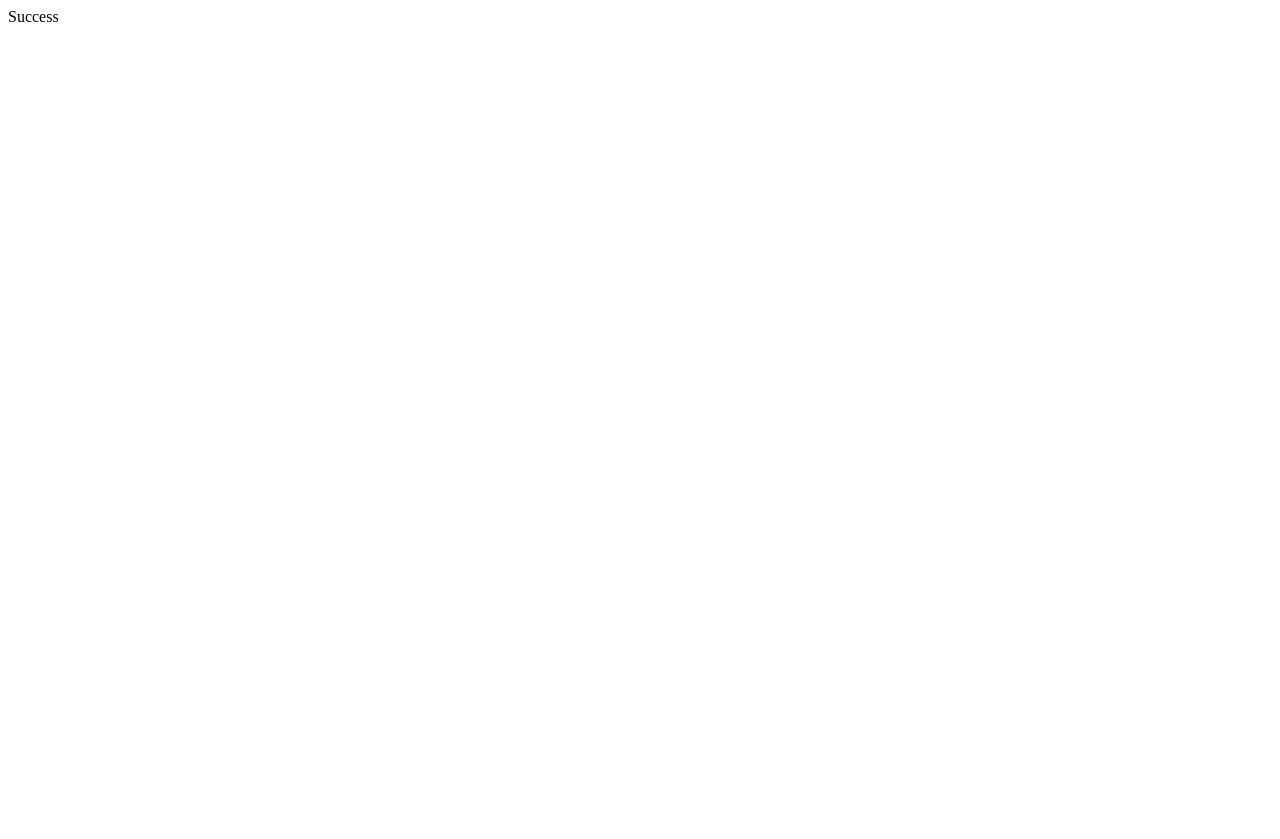
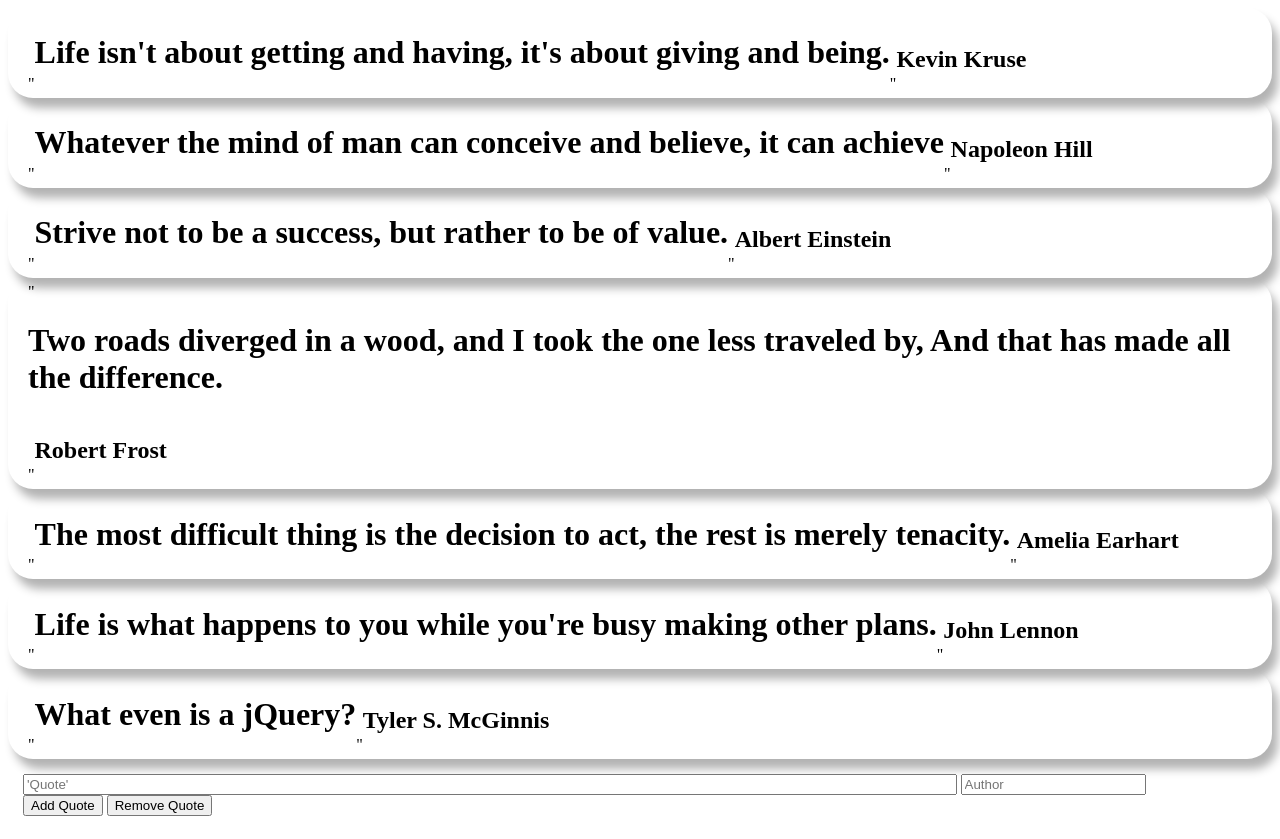
Before and after one commit to khayyamj/Quote-Book, a plain HTML site: page index.html in a window 1280 px wide. Before the commit the page ends 800 px from the top, so only its background shows below. Drawn offline with nearby package versions, Linux system fonts and the light colour scheme.

Commit message:
completed basic styleing; quotes showing

```diff
--- a/index.html
+++ b/index.html
@@ -2,10 +2,23 @@
 <html ng-app="myApp">
     <head>
         <meta charset="utf-8">
+        <link rel="stylesheet" href="./style.css">
         <title>Quote Book</title>
     </head>
     <body ng-controller="myController">
-        {{test}}
+        <div ng-repeat="quote in getQuotes">
+            <span>
+                "<h1>{{quote.text}}</h1>"
+                <h2>{{quote.author}}</h2>
+            </span>
+        </div>
+
+        <div class="addRemove">
+            <input ng-value="quoteText" placeholder="'Quote'" class="longer" />
+            <input ng-value="quoteAuthor" placeholder="Author" /> </br>
+            <button ng-model="addQuote">Add Quote</button>
+            <button ng-model="removeQuote">Remove Quote</button>
+        </div>
 
         <script src="https://ajax.googleapis.com/ajax/libs/angularjs/1.6.1/angular.js"></script>
         <script src="./js/app.js"></script>
--- a/js/controller.js
+++ b/js/controller.js
@@ -1,4 +1,7 @@
 angular.module('myApp')
   .controller('myController', function($scope, quoteSvc){
-      $scope.test = quoteSvc.test();
+
+      $scope.getQuotes = quoteSvc.getQuotes();
+      $scope.addData = quoteSvc.addData;
+      $scope.removeData = quoteSvc.removeData;
   });
--- a/js/service.js
+++ b/js/service.js
@@ -1,6 +1,29 @@
 angular.module('myApp')
   .service('quoteSvc', function() {
-      this.test = function() {
-          return "Success";
-      }
+
+      var quotes = [
+     { text: 'Life isn\'t about getting and having, it\'s about giving and being.', author: 'Kevin Kruse'},
+     { text: 'Whatever the mind of man can conceive and believe, it can achieve', author: 'Napoleon Hill'},
+     { text: 'Strive not to be a success, but rather to be of value.', author: 'Albert Einstein'},
+     { text: 'Two roads diverged in a wood, and I took the one less traveled by, And that has made all the difference.', author: 'Robert Frost'},
+     { text: 'The most difficult thing is the decision to act, the rest is merely tenacity.', author: 'Amelia Earhart'},
+     { text: 'Life is what happens to you while you\'re busy making other plans.', author: 'John Lennon'},
+     { text: 'What even is a jQuery?', author: 'Tyler S. McGinnis'}
+   ];
+
+   this.getQuotes = function() {
+       return quotes;
+   }
+
+   this.addData = function(quoteObj) {
+       (quoteObj[0]) && (quoteObj[1]) ? quotes.push(quoteObj) : alert('Error: Missing Data!');
+   };
+
+   this.removeData = function(quoteObj) {
+       for (var x = 0; x < quoteObj.length; x++) {
+           if (quotes[i].text === quoteObj.text || quotes[i].author === quoteObj.author) {
+               quotes.splice(i--,1);
+           }
+       }
+   }
   });
--- /dev/null
+++ b/style.css
@@ -0,0 +1,23 @@
+
+
+span {
+    display: flex;
+    flex-flow: wrap;
+    align-items: flex-end;
+    flex: 1;
+    width: 100%
+    background-color: white;
+    border-radius: 25px;
+    /*border-bottom: 6px #B3B3B3 solid;*/
+    box-shadow: 6px 10px 10px #B3B3B3;
+    padding: 5px 20px;
+}
+
+.addRemove {
+    height: 50px;
+    margin: 15px;
+}
+
+.longer {
+    width: 75%;
+}
```
